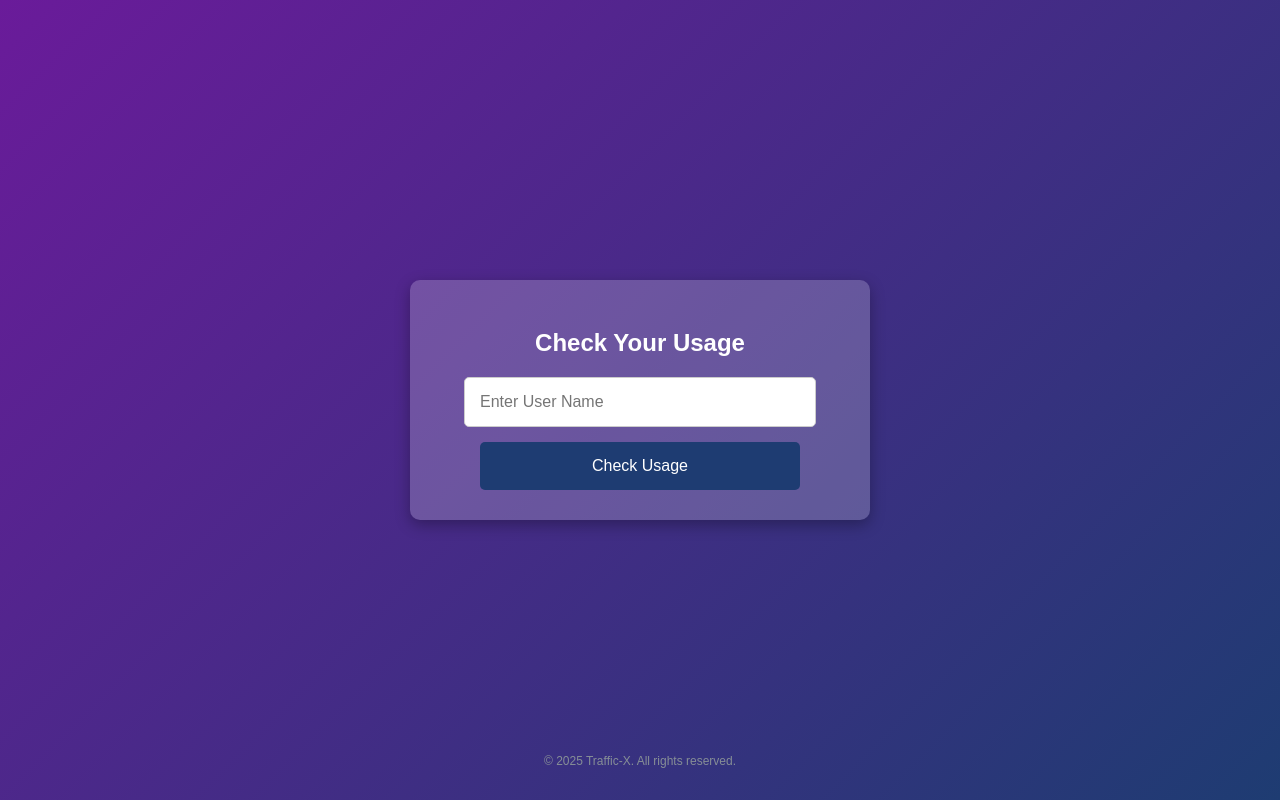
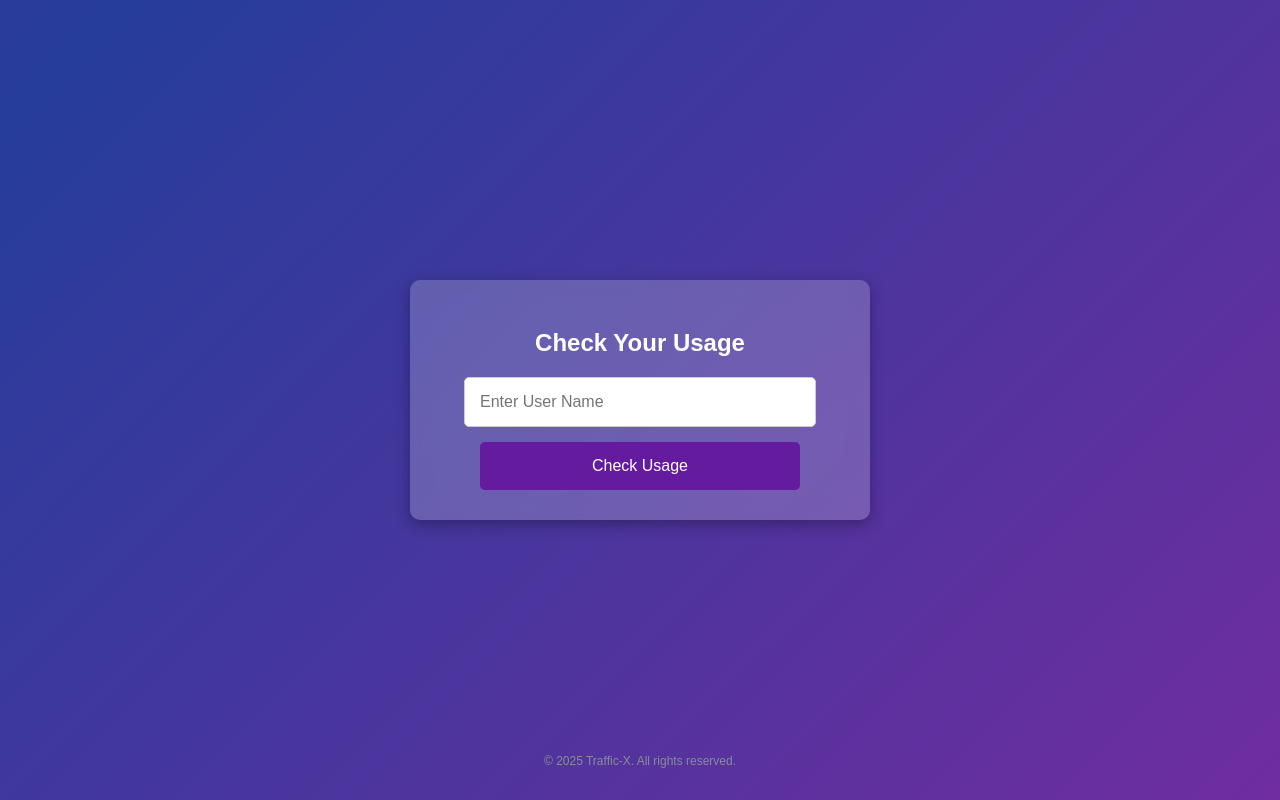
Before and after one commit to pathumaaa/SACHI-X, a Flask app: page / in a window 1280 px wide. Run offline with Flask 2, Linux system fonts and the light colour scheme.

Commit message:
Update index.html

```diff
--- a/templates/index.html
+++ b/templates/index.html
@@ -5,9 +5,17 @@
     <meta name="viewport" content="width=device-width, initial-scale=1.0">
     <title>Check Usage</title>
     <style>
+        @keyframes gradientAnimation {
+            0% { background-position: 0% 50%; }
+            50% { background-position: 100% 50%; }
+            100% { background-position: 0% 50%; }
+        }
+
         body {
             font-family: 'Arial', sans-serif;
-            background: linear-gradient(135deg, #6a1b9a, #1e3c72); /* Purple to Blue gradient */
+            background: linear-gradient(135deg, #6a1b9a, #263D9B, #742CA1, #009688);
+            background-size: 300% 300%;
+            animation: gradientAnimation 10s ease infinite;
             display: flex;
             flex-direction: column;
             justify-content: center;
@@ -28,6 +36,7 @@
             width: 100%;
             max-width: 400px;
             text-align: center;
+            backdrop-filter: blur(10px);
         }
         input {
             padding: 15px;
@@ -46,12 +55,13 @@
         button {
             padding: 15px;
             width: 80%;
-            background-color: #1e3c72; /* Blue button */
+            background-color: #641B9F; /* Blue button */
             color: white;
             border: none;
             border-radius: 5px;
             font-size: 16px;
             cursor: pointer;
+            transition: background 0.3s;
         }
         button:hover {
             background-color: #0056b3;
```
